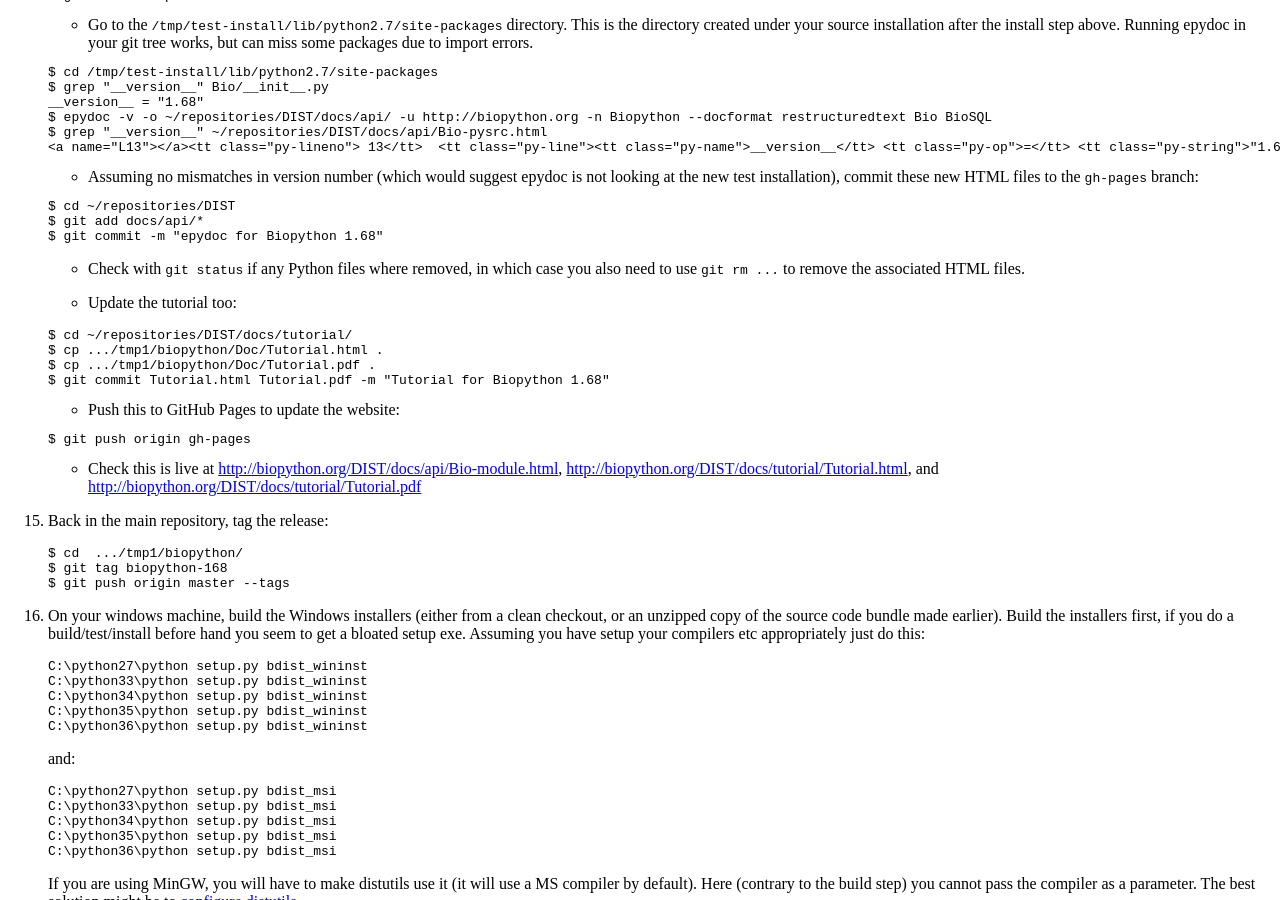
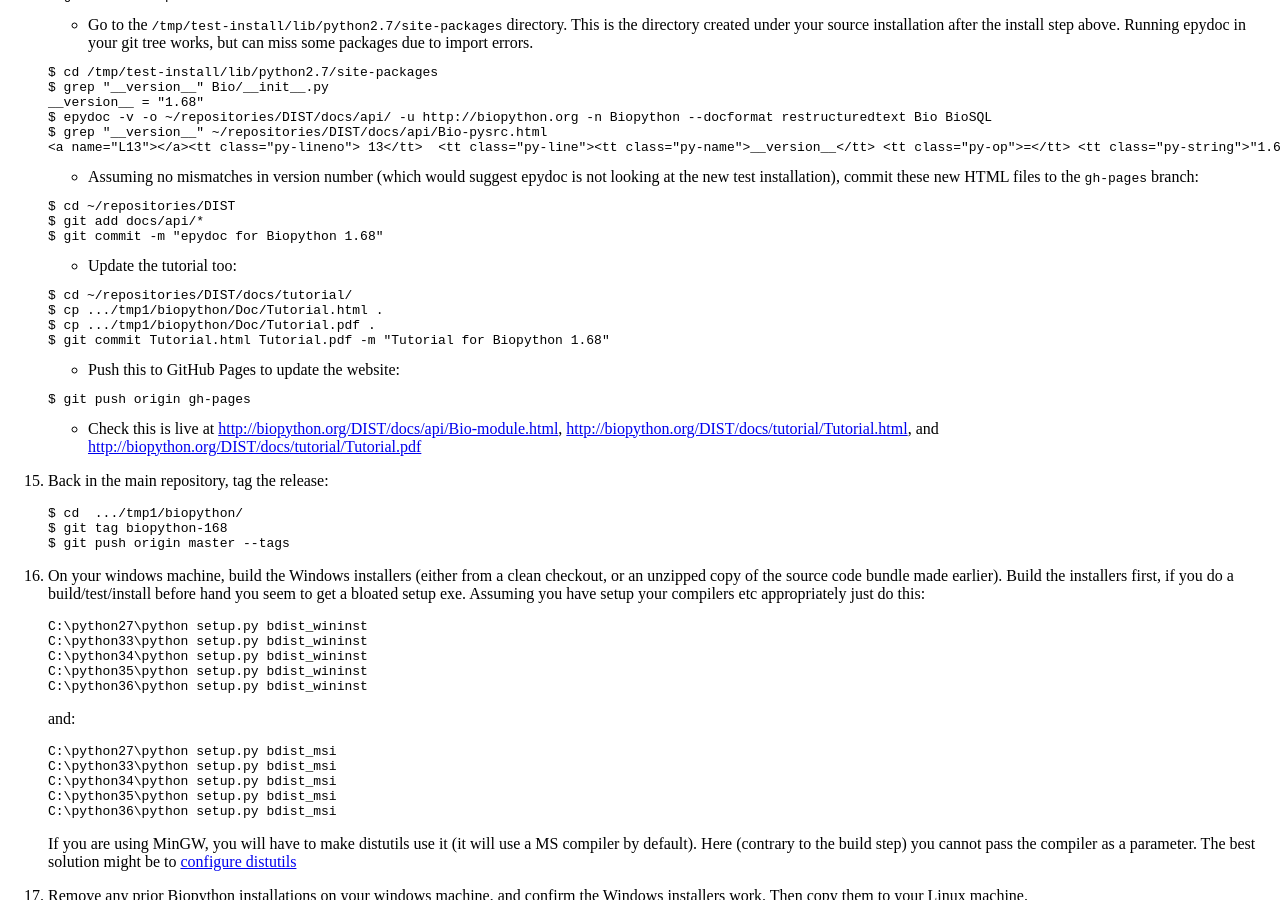
Before and after one commit to biopython/biopython.github.io, a Jekyll site: the page built from wiki/Building_a_release.md, in a window 1280 px wide and 900 px high, scrolled down 2074 px. Built offline with Jekyll 4.4.1, drawn with Linux system fonts in a browser that asks for light colours.

Commit message:
"git rm" then "git add" works nicely here
Don't need to worry about now missing epydoc output for files removed from Biopython.

````diff
--- a/wiki/Building_a_release.md
+++ b/wiki/Building_a_release.md
@@ -183,9 +183,6 @@ needed to test and prepare the Windows installers.
     $ git commit -m "epydoc for Biopython 1.68"
     ```
 
-    - Check with ``git status`` if any Python files where removed, in which case you also
-      need to use ``git rm ...`` to remove the associated HTML files.
-
     - Update the tutorial too:
 
     ``` bash
````
